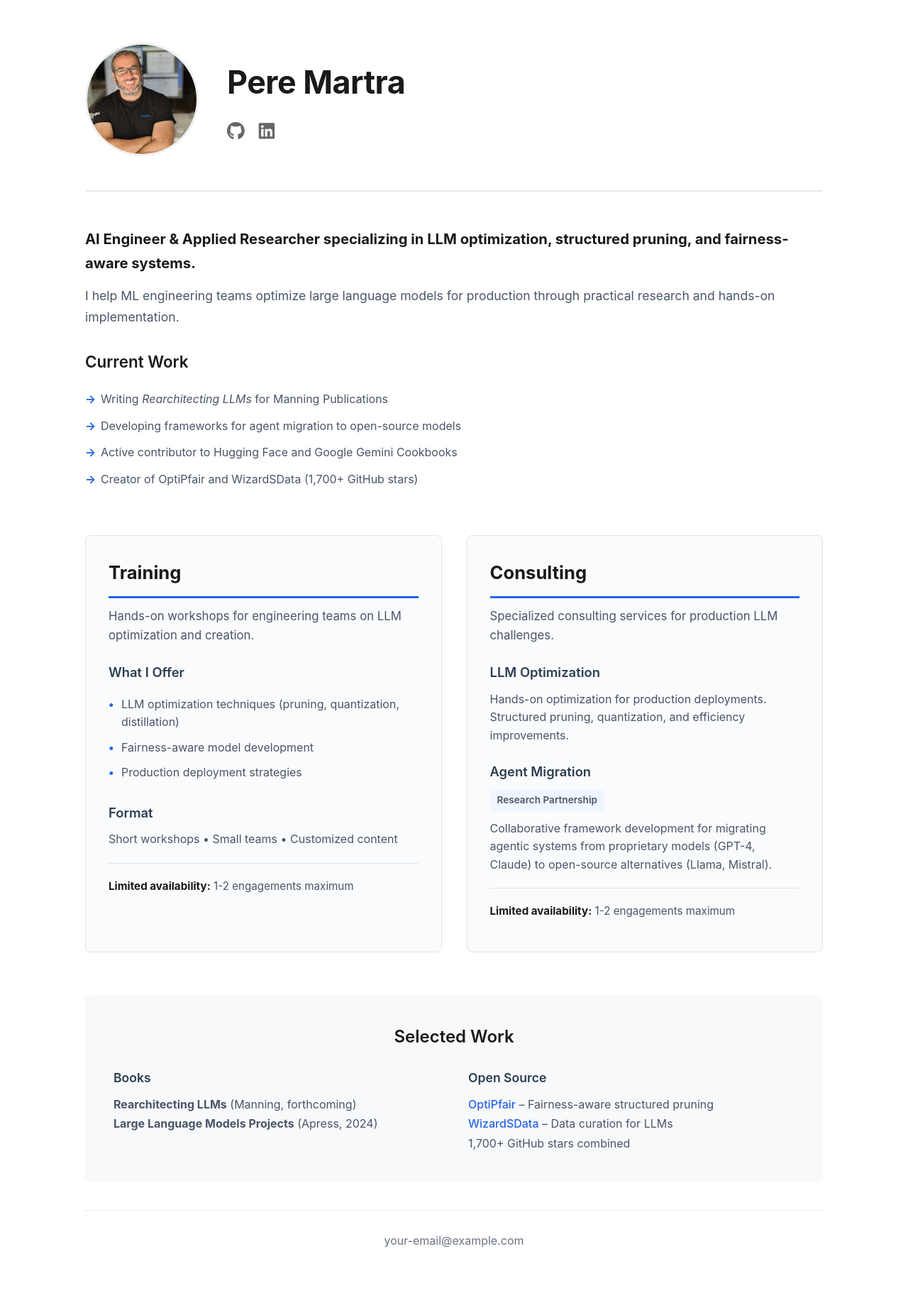
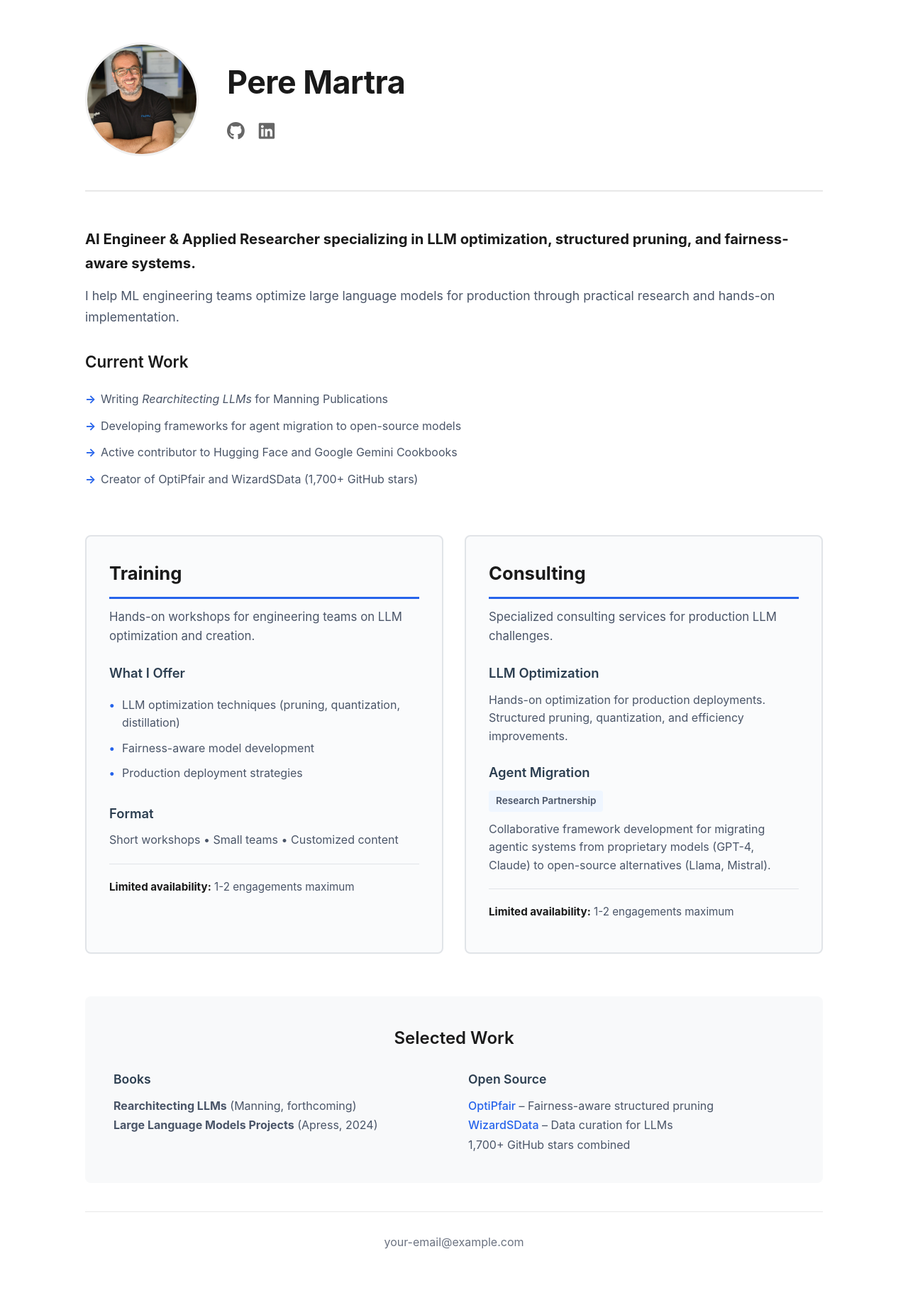
Before and after one commit to peremartra/peremartra.github.io, a Jekyll site: the page built from index.md, in a window 1280 px wide. Shown: the whole page at 71% size. Built offline with Jekyll 4.4.1, drawn with Linux system fonts in a browser that asks for light colours.

Commit message:
Add files via upload

```diff
--- a/assets/css/style.css
+++ b/assets/css/style.css
@@ -103,19 +103,20 @@
     font-weight: bold;
 }
 
-/* Services: Two Columns */
+/* Services: Two Columns - CORREGIDO */
 .services {
     display: grid;
-    grid-template-columns: 1fr 1fr;
-    gap: 35px;
+    grid-template-columns: repeat(2, 1fr);
+    gap: 30px;
     margin-bottom: 60px;
 }
 
 .service-box {
     background: #fafbfc;
-    border: 1px solid #e1e4e8;
+    border: 2px solid #e1e4e8;
     border-radius: 8px;
     padding: 32px;
+    min-height: 400px;
 }
 
 .service-box h2 {
@@ -252,6 +253,10 @@
         gap: 25px;
     }
 
+    .service-box {
+        min-height: auto;
+    }
+
     .credentials-grid {
         grid-template-columns: 1fr;
         gap: 25px;
```
